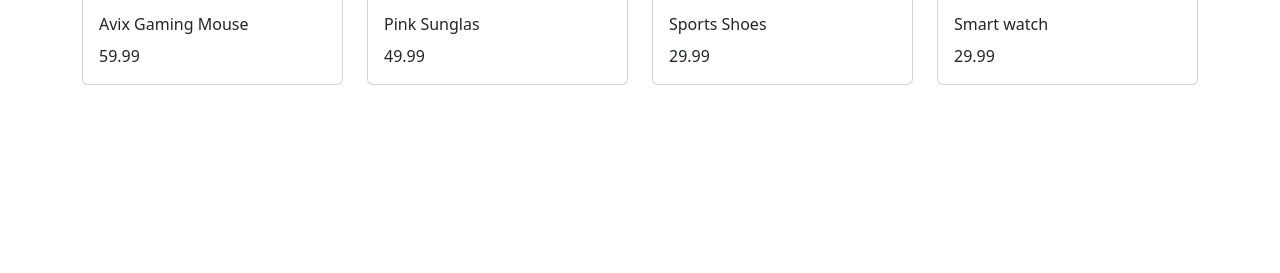
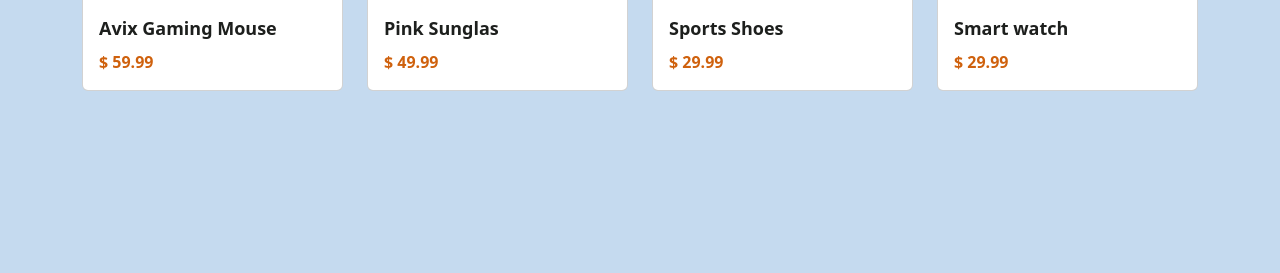
Before and after one commit to DS-Vijayapala/Django-E-Commerce-Site, a Django app: page / in a window 1280 px wide. Shown: the part 527-800 px from the top of the page. Run offline with Django 5.2, Linux system fonts and the light colour scheme; data comes from the database, SQL or seed files in the repository.

Commit message:
Adding CSS To The Site

```diff
--- /dev/null
+++ b/Shop/static/shop/style.css
@@ -0,0 +1,16 @@
+body {
+    background-color: #c5daef;
+}
+
+.card-text {
+
+    font-size: 16px;
+    font-weight: bold;
+    color: rgb(207, 97, 13);
+}
+
+.card-title {
+    font-size: 18px;
+    font-weight: bold;
+    color: rgb(29, 31, 29);
+}
--- a/Shop/templates/shop/base.html
+++ b/Shop/templates/shop/base.html
@@ -1,3 +1,5 @@
+{% load static %}
+
 <!DOCTYPE html>
 <html lang="en">
 
@@ -12,6 +14,7 @@
         integrity="sha384-YvpcrYf0tY3lHB60NNkmXc5s9fDVZLESaAA55NDzOxhy9GkcIdslK1eN7N6jIeHz"
         crossorigin="anonymous"></script>
 
+    <link rel="stylesheet" href="{% static 'shop/style.css' %}">
 
 </head>
 
--- a/Shop/templates/shop/index.html
+++ b/Shop/templates/shop/index.html
@@ -1,5 +1,6 @@
 {% extends 'shop/base.html' %}
 {% block content %}
+{% load static %}
 
 
 <div class="container">
@@ -15,7 +16,7 @@
                     </div>
 
                     <div class="card-text">
-                        {{ product.price }}
+                        $ {{ product.price }}
                     </div>
 
                 </div>
```
